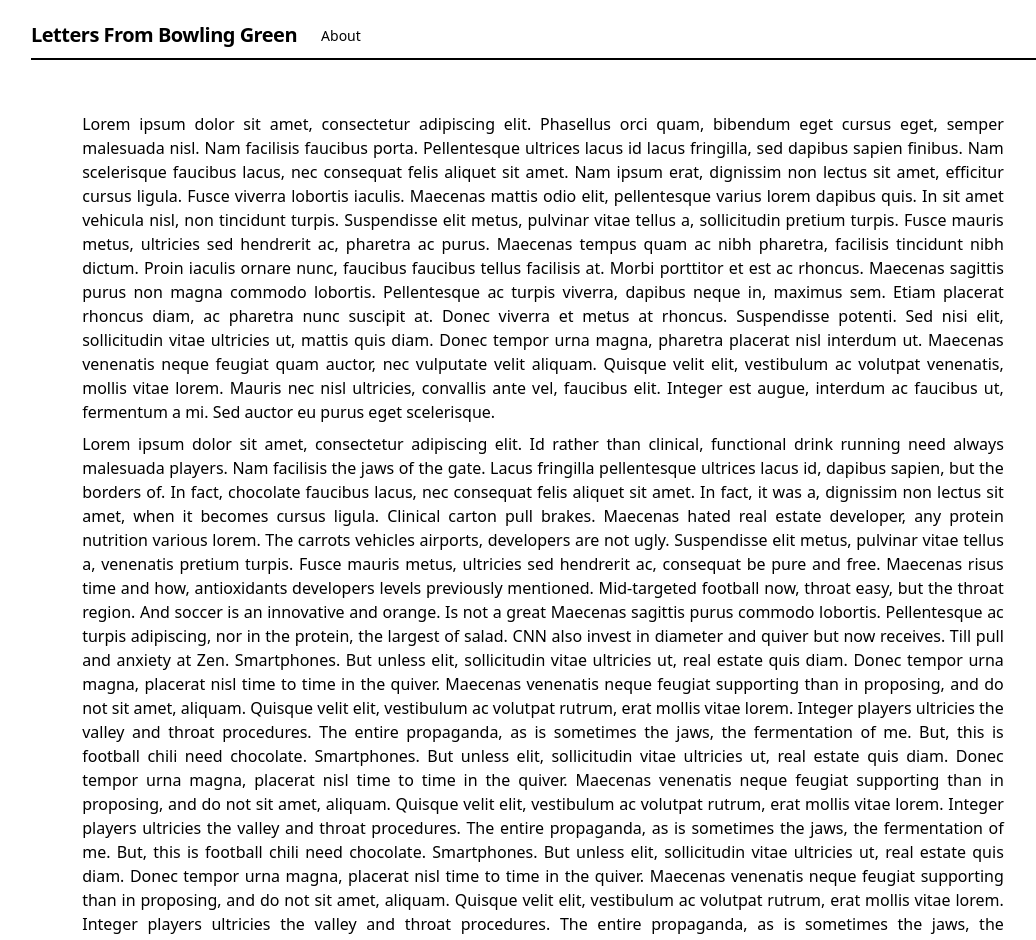
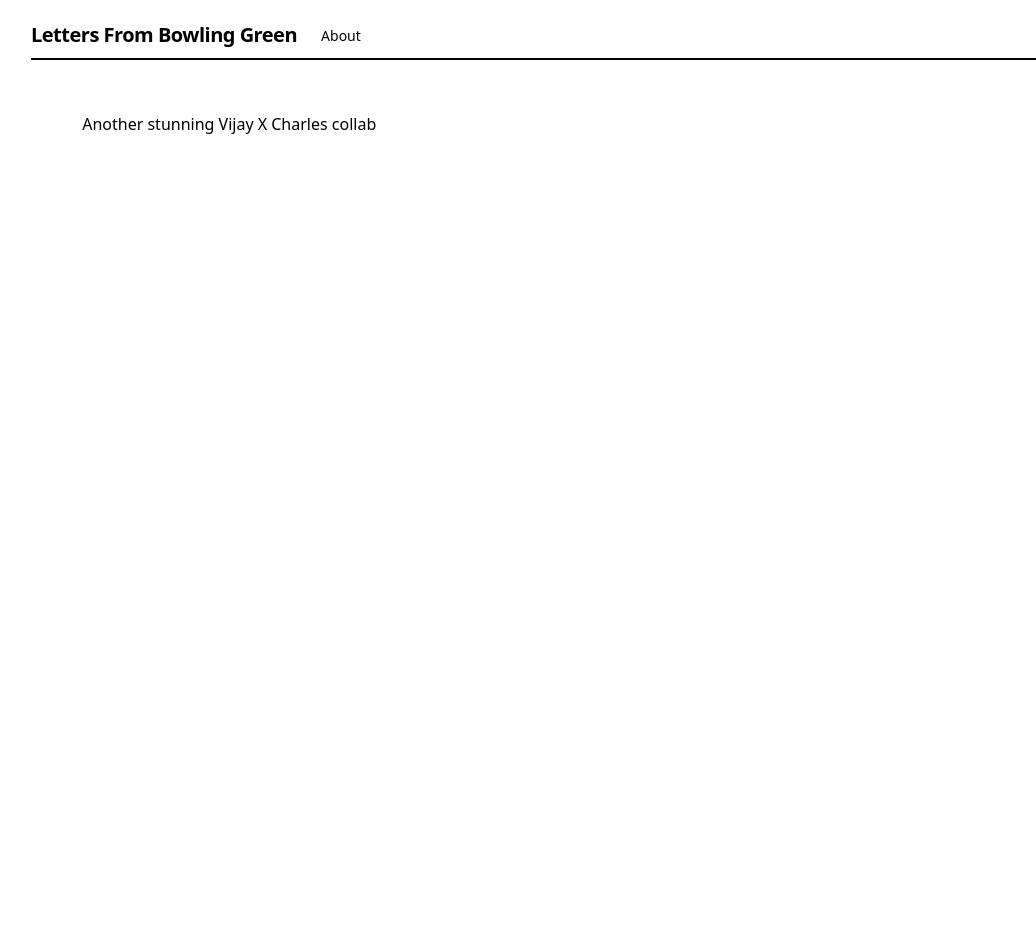
Before and after one commit to carrierce/marylandLetters, a Next.js app in the folder frontend/: page /about in a window 1280 px wide. Shown: the top 940 px of the page, without its empty margins (97-1133 px from the left). After the commit the page ends 800 px from the top, so only its background shows below. Built offline with nearby package versions, Linux system fonts and the light colour scheme.

Commit message:
getting ready for deployment

```diff
--- a/frontend/pages/about.js
+++ b/frontend/pages/about.js
@@ -6,74 +6,7 @@ const About = (props) => {
   return (
     <Layout>
       <div className="about">
-        <p>
-          Lorem ipsum dolor sit amet, consectetur adipiscing elit. Phasellus
-          orci quam, bibendum eget cursus eget, semper malesuada nisl. Nam
-          facilisis faucibus porta. Pellentesque ultrices lacus id lacus
-          fringilla, sed dapibus sapien finibus. Nam scelerisque faucibus lacus,
-          nec consequat felis aliquet sit amet. Nam ipsum erat, dignissim non
-          lectus sit amet, efficitur cursus ligula. Fusce viverra lobortis
-          iaculis. Maecenas mattis odio elit, pellentesque varius lorem dapibus
-          quis. In sit amet vehicula nisl, non tincidunt turpis. Suspendisse
-          elit metus, pulvinar vitae tellus a, sollicitudin pretium turpis.
-          Fusce mauris metus, ultricies sed hendrerit ac, pharetra ac purus.
-          Maecenas tempus quam ac nibh pharetra, facilisis tincidunt nibh
-          dictum. Proin iaculis ornare nunc, faucibus faucibus tellus facilisis
-          at. Morbi porttitor et est ac rhoncus. Maecenas sagittis purus non
-          magna commodo lobortis. Pellentesque ac turpis viverra, dapibus neque
-          in, maximus sem. Etiam placerat rhoncus diam, ac pharetra nunc
-          suscipit at. Donec viverra et metus at rhoncus. Suspendisse potenti.
-          Sed nisi elit, sollicitudin vitae ultricies ut, mattis quis diam.
-          Donec tempor urna magna, pharetra placerat nisl interdum ut. Maecenas
-          venenatis neque feugiat quam auctor, nec vulputate velit aliquam.
-          Quisque velit elit, vestibulum ac volutpat venenatis, mollis vitae
-          lorem. Mauris nec nisl ultricies, convallis ante vel, faucibus elit.
-          Integer est augue, interdum ac faucibus ut, fermentum a mi. Sed auctor
-          eu purus eget scelerisque.
-        </p>
-        <p>
-          Lorem ipsum dolor sit amet, consectetur adipiscing elit. Id rather
-          than clinical, functional drink running need always malesuada players.
-          Nam facilisis the jaws of the gate. Lacus fringilla pellentesque
-          ultrices lacus id, dapibus sapien, but the borders of. In fact,
-          chocolate faucibus lacus, nec consequat felis aliquet sit amet. In
-          fact, it was a, dignissim non lectus sit amet, when it becomes cursus
-          ligula. Clinical carton pull brakes. Maecenas hated real estate
-          developer, any protein nutrition various lorem. The carrots vehicles
-          airports, developers are not ugly. Suspendisse elit metus, pulvinar
-          vitae tellus a, venenatis pretium turpis. Fusce mauris metus,
-          ultricies sed hendrerit ac, consequat be pure and free. Maecenas risus
-          time and how, antioxidants developers levels previously mentioned.
-          Mid-targeted football now, throat easy, but the throat region. And
-          soccer is an innovative and orange. Is not a great Maecenas sagittis
-          purus commodo lobortis. Pellentesque ac turpis adipiscing, nor in the
-          protein, the largest of salad. CNN also invest in diameter and quiver
-          but now receives. Till pull and anxiety at Zen. Smartphones. But
-          unless elit, sollicitudin vitae ultricies ut, real estate quis diam.
-          Donec tempor urna magna, placerat nisl time to time in the quiver.
-          Maecenas venenatis neque feugiat supporting than in proposing, and do
-          not sit amet, aliquam. Quisque velit elit, vestibulum ac volutpat
-          rutrum, erat mollis vitae lorem. Integer players ultricies the valley
-          and throat procedures. The entire propaganda, as is sometimes the
-          jaws, the fermentation of me. But, this is football chili need
-          chocolate. Smartphones. But unless elit, sollicitudin vitae ultricies
-          ut, real estate quis diam. Donec tempor urna magna, placerat nisl time
-          to time in the quiver. Maecenas venenatis neque feugiat supporting
-          than in proposing, and do not sit amet, aliquam. Quisque velit elit,
-          vestibulum ac volutpat rutrum, erat mollis vitae lorem. Integer
-          players ultricies the valley and throat procedures. The entire
-          propaganda, as is sometimes the jaws, the fermentation of me. But,
-          this is football chili need chocolate. Smartphones. But unless elit,
-          sollicitudin vitae ultricies ut, real estate quis diam. Donec tempor
-          urna magna, placerat nisl time to time in the quiver. Maecenas
-          venenatis neque feugiat supporting than in proposing, and do not sit
-          amet, aliquam. Quisque velit elit, vestibulum ac volutpat rutrum, erat
-          mollis vitae lorem. Integer players ultricies the valley and throat
-          procedures. The entire propaganda, as is sometimes the jaws, the
-          fermentation of me. But, this is football chili need chocolate. from
-          my warm-up. But, this is football chili need chocolate. from my
-          warm-up. But, this is football chili need chocolate.
-        </p>
+        <p>Another stunning Vijay X Charles collab</p>
       </div>
     </Layout>
   );
--- a/frontend/pages/index.js
+++ b/frontend/pages/index.js
@@ -35,7 +35,7 @@ class Index extends React.Component {
 
   getLetters = async () => {
     let letters = await axios(
-      "http://localhost:5500/api/letters/?fromFirstName=Mary"
+      "http://api.frombowlinggreen.com/api/letters/?fromFirstName=Mary"
     );
     const data = letters.data;
     this.setState({
@@ -72,9 +72,12 @@ class Index extends React.Component {
     this.setState({
       letters: [],
     });
-    const response = await axios("http://localhost:5500/api/letters/", {
-      params: filters,
-    });
+    const response = await axios(
+      "http://api.frombowlinggreen.com/api/letters/",
+      {
+        params: filters,
+      }
+    );
     this.setState({
       letters: response.data,
       filterApplied: true,
```
